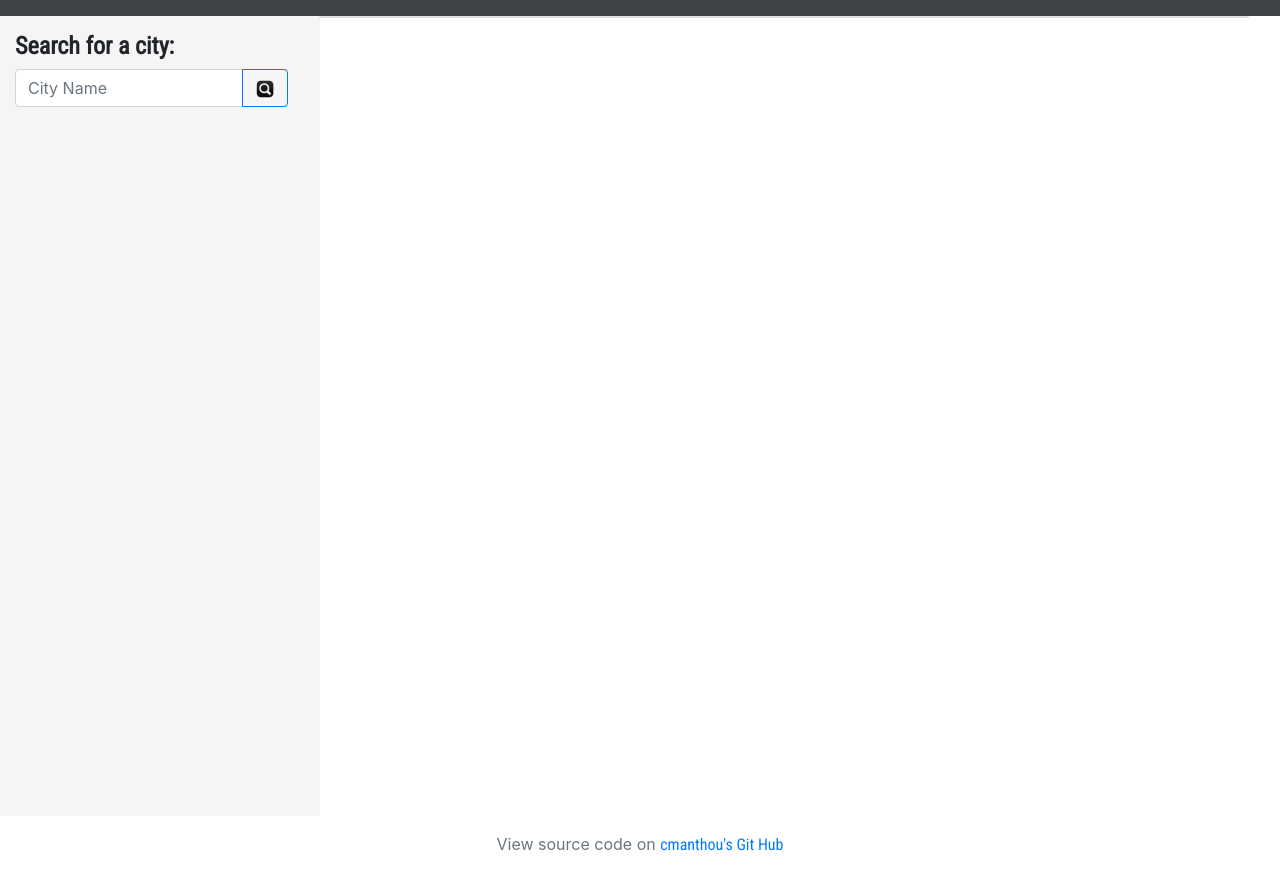
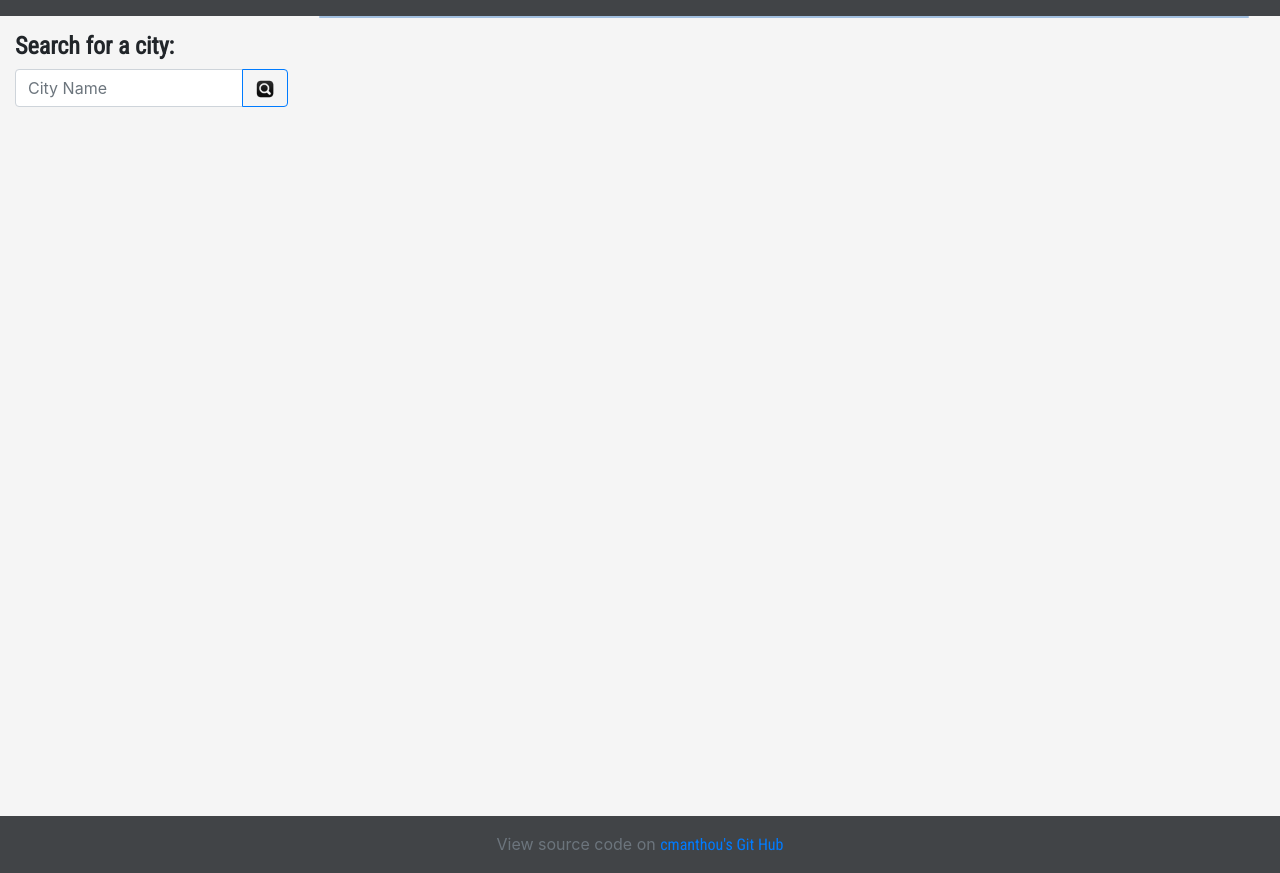
Before and after one commit to cmanthou/6.Weather-Dashboard, a plain HTML site: page index.html in a window 1280 px wide. Shown: the part 112-985 px from the top of the page. Drawn offline with nearby package versions, Linux system fonts and the light colour scheme.

Commit message:
CSS Updates

```diff
--- a/index.html
+++ b/index.html
@@ -45,7 +45,7 @@
     </div>
     <footer class="footer mt-auto py-3 text-center">
         <div class="container">
-          <span class="text-muted">View source code on <a href=" "">cmanthou's Git Hub</a></span>
+          <span class="text-muted">View source code on <a href="https://github.com/cmanthou/6.Weather-Dashboard">cmanthou's Git Hub</a></span>
         </div>
       </footer>
 
--- a/script.js
+++ b/script.js
@@ -62,7 +62,7 @@ $("#citySearchBtn").on("click", function(event){
 
     cityname = $("#cityInput").val().trim();
     if(cityname === ""){
-        alert("Please enter a city to look up")
+        alert("City cannot be blank!")
 
     }else if (cityList.length >= 5){
         cityList.shift();
--- a/style.css
+++ b/style.css
@@ -4,6 +4,10 @@
     background-attachment: fixed;
     background-size: cover;
 } */
+
+body {
+    background-color: whitesmoke;
+}
 
 h1{
     margin-top: -2rem;
@@ -74,3 +78,11 @@ h3, h4, h5{
     padding-right: 2rem;
     margin-right: -1rem;
 }
+
+.footer {
+    background-color: #414447;
+}
+
+.card {
+    background-color: #b8daff;
+}
```
